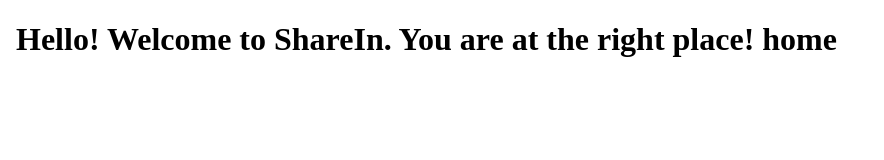
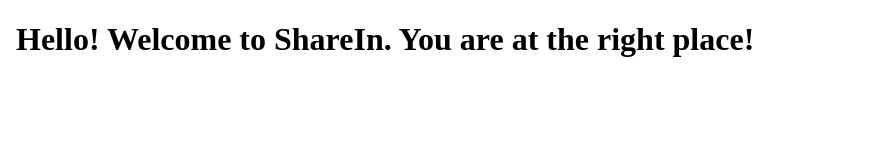
Before and after one commit to vamsi58/ShareIn-Repo, an Angular app: page / in a window 1280 px wide. Shown: the top 160 px of the page, without its empty margins (0-884 px from the left). Built offline with nearby package versions, Linux system fonts and the light colour scheme.

Commit message:
Changes in header layout

```diff
--- a/src/app/app.component.html
+++ b/src/app/app.component.html
@@ -7,6 +7,6 @@
   <title>Document</title>
 </head>
 <body>
-  <h1>Hello! Welcome to ShareIn. You are at the right place! home</h1>
+  <h1>Hello! Welcome to ShareIn. You are at the right place! </h1>
 </body>
 </html>
```
